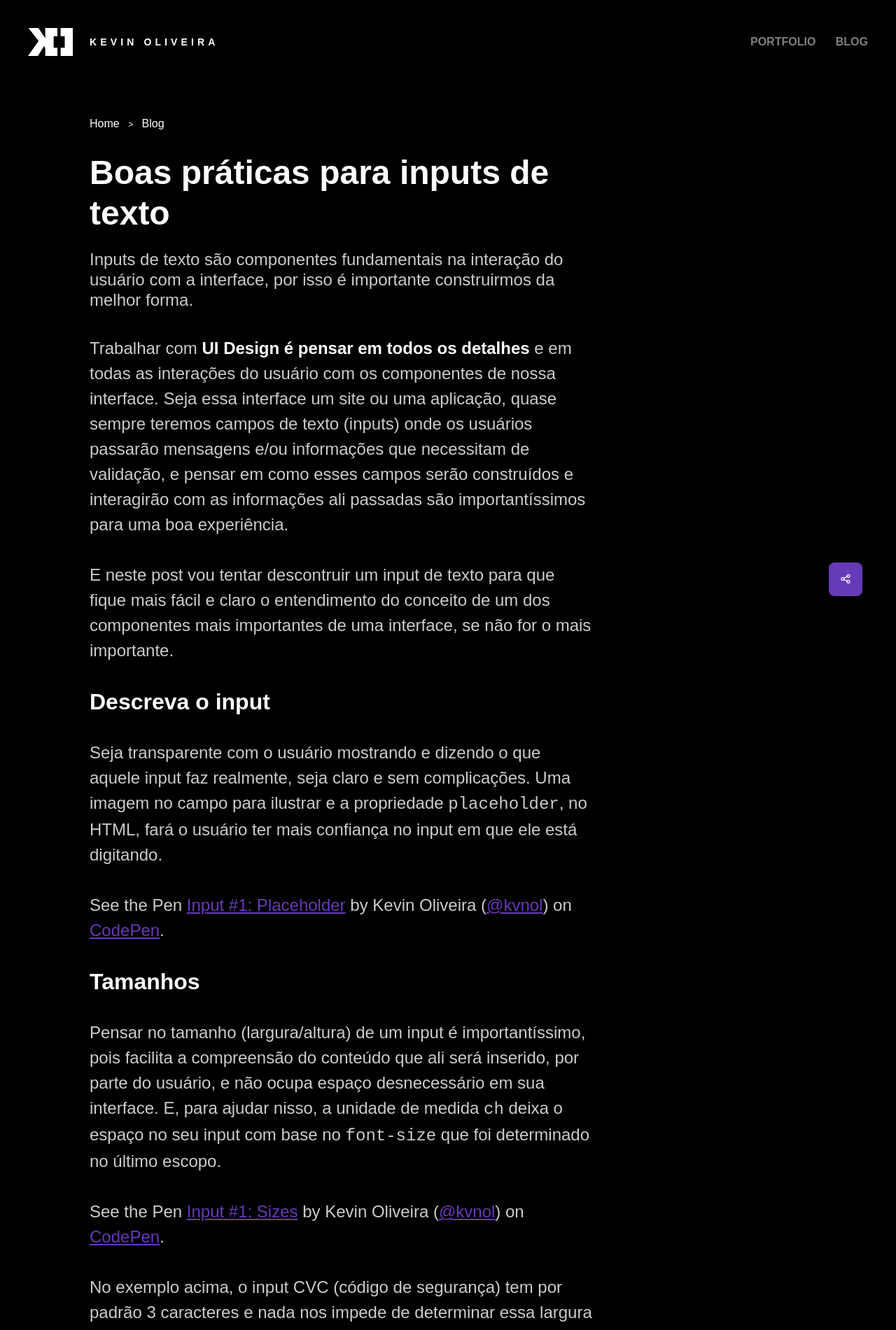
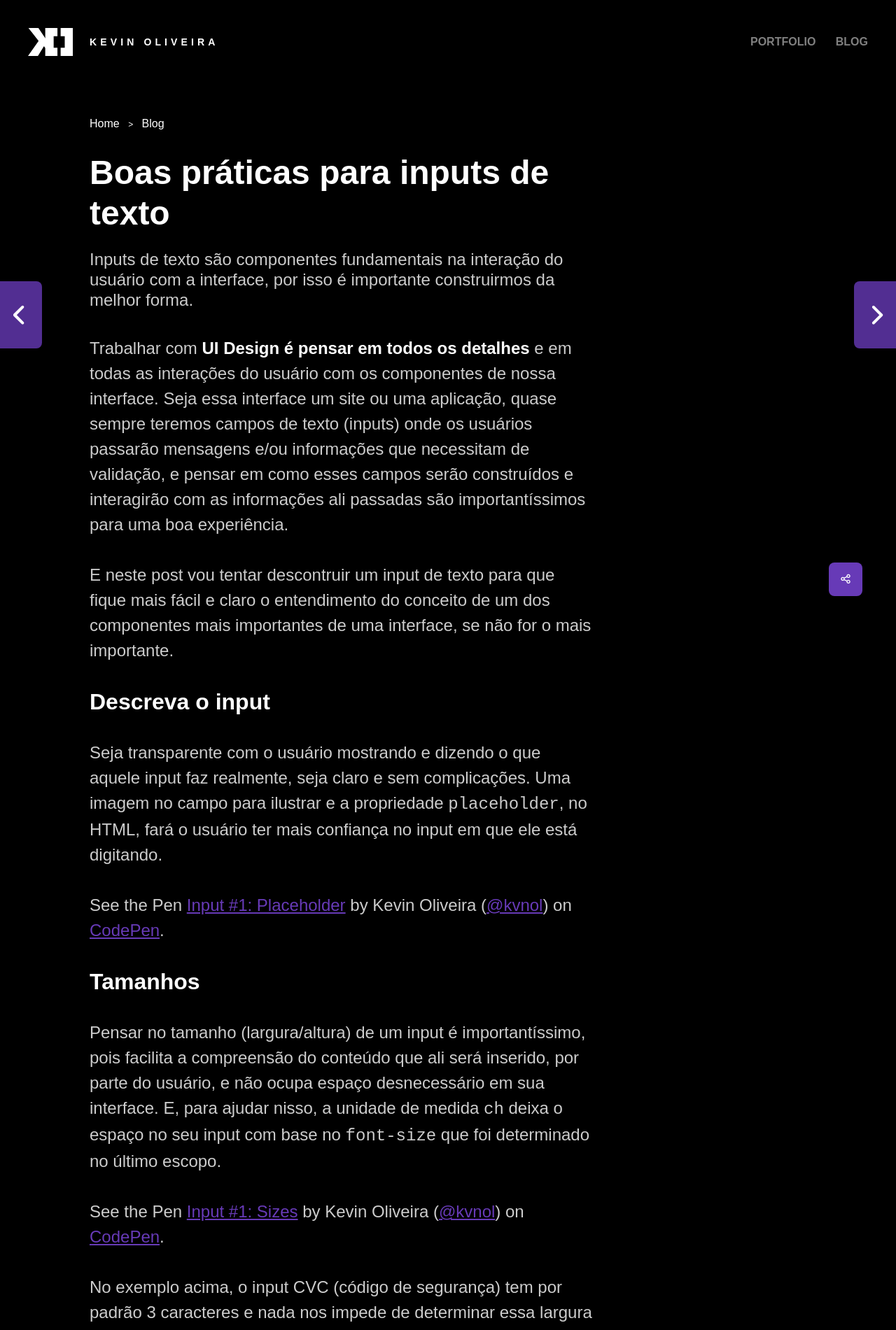
Before and after one commit to kvnol/kevinoliveira.com.br, a Jekyll site: the page built from _posts/2017-12-05-input-boas-praticas.md, in a window 1280 px wide. Shown: the top 1901 px of the page at 70% size. Built offline with Jekyll 4.4.1, drawn with Linux system fonts in a browser that asks for light colours; some web fonts are replaced; comment, search, counter and statistics services are not loaded.

Commit message:
Add post navigation

```diff
--- a/_layouts/post.html
+++ b/_layouts/post.html
@@ -47,6 +47,21 @@ itemtype="http://schema.org/BlogPosting">
       </div>
 
       <footer class="post-footer">
+        <nav class="post-navigation">
+          {% if page.previous.url %}
+            <a class="post-navigation__link post-navigation__prev" href="{{page.previous.url}}" rel="prev">
+              <span>{{page.previous.title}}</span>
+              <i class="uil uil-angle-left-b"></i>
+            </a>
+          {% endif %}
+          {% if page.next.url %}
+            <a class="post-navigation__link post-navigation__next" href="{{page.next.url}}" rel="next">
+              <i class="uil uil-angle-right-b"></i>
+              <span>{{page.next.title}}</span>
+            </a>
+          {% endif %}
+        </nav>
+
         <button data-open="share" class="post-footer__share">
           <i class="uil uil-share-alt"></i>
         </button>
--- a/assets/css/single.scss
+++ b/assets/css/single.scss
@@ -12,6 +12,7 @@ sitemap:
 @import 'modules/post/content';
 @import 'modules/post/header';
 @import 'modules/post/footer';
+@import 'modules/post/navigation';
 @import 'modules/modal/_all';
 @import 'modules/modal/_share';
 
--- a/src/scss/modules/modal/_all.scss
+++ b/src/scss/modules/modal/_all.scss
@@ -26,6 +26,7 @@
     background-color: transparent;
     transition: .4s background-color ease;
     opacity: 0;
+    backdrop-filter: blur(2px);
   }
 
   &-header {
--- /dev/null
+++ b/src/scss/modules/post/_navigation.scss
@@ -0,0 +1,94 @@
+.post-navigation {
+  display: flex;
+  align-items: center;
+  margin: rem(24px) auto;
+
+  @media (min-width: $tablet) {
+    margin: 0;
+  }
+
+  &__link {
+    position: fixed;
+    top: 50%;
+    transform: translateY(-50%);
+    display: flex;
+    align-items: center;
+    justify-content: center;
+    background-color: rgba($theme, .8);
+    max-width: calc(100% - 56px);
+    padding-top: rem(16px);
+    padding-bottom: rem(16px);
+    transition: .4s all ease;
+    backdrop-filter: blur(2px);
+    flex-direction: row-reverse;
+    height: rem(56px);
+
+    @media (min-width: $tablet) {
+      max-width: rem(480px);
+      height: rem(96px);
+      flex-direction: row;
+    }
+
+    &:not(:last-child) {
+      margin-right: rem(16px);
+
+      @media (min-width: $tablet) {
+        margin-right: 0;
+      }
+    }
+
+    i {
+      font-size: rem(24px);
+
+      @media (min-width: $tablet) {
+        font-size: rem(48px);
+      }
+    }
+
+    span {
+      display: none;
+      font-weight: 600;
+
+      @media (min-width: $tablet) {
+        display: block;
+        font-size: rem(24px);
+      }
+    }
+  }
+
+  &__prev {
+    left: 0;
+    border-radius: 0 rem(8px) rem(8px) 0;
+
+    @media (min-width: $tablet) {
+      padding-left: rem(24px);
+      transform: translateX(rem(-420px)) translateY(-50%);
+    }
+
+    &:hover {
+      transform: translateX(0) translateY(-50%);
+    }
+
+    i {
+      margin-left: rem(8px);
+    }
+  }
+
+  &__next {
+    right: 0;
+    border-radius: rem(8px) 0 0 rem(8px);
+
+    @media (min-width: $tablet) {
+      padding-right: rem(24px);
+      transform: translateX(rem(420px)) translateY(-50%);
+    }
+
+    &:hover {
+      transform: translateX(0) translateY(-50%);
+    }
+
+    i {
+      margin-right: rem(8px);
+    }
+  }
+}
--- a/src/scss/modules/share/_all.scss
+++ b/src/scss/modules/share/_all.scss
@@ -44,21 +44,21 @@
   }
 
   &-url {
+    position: relative;
     display: flex;
     align-items: center;
     width: 100%;
 
     &__input {
       @extend .reset-input;
-      width: calc(100% - 32px);
+      width: 100%;
       height: rem(32px);
-      border-radius: rem(8px) 0 0 rem(8px);
+      border-radius: rem(8px);
       background-color: rgba($white, .1);
       color: rgba($white, .5);
       padding: rem(4px) 0 rem(4px) rem(4px);
 
       @media (min-width: $phablet) {
-        width: calc(100% - 48px);
         height: rem(48px);
         padding: rem(8px) 0 rem(8px) rem(8px);
       }
@@ -66,13 +66,15 @@
 
     &__button {
       @extend .reset-button;
+      position: absolute;
+      right: 0;
       display: flex;
       align-items: center;
       justify-content: center;
       width: rem(32px);
       height: rem(32px);
       background-color: lighten($theme, 20%);
-      border-radius: 0 rem(8px) rem(8px) 0;
+      border-radius: rem(8px);
       font-size: rem(16px);
       color: $white;
       transition: .2s all ease;
```
